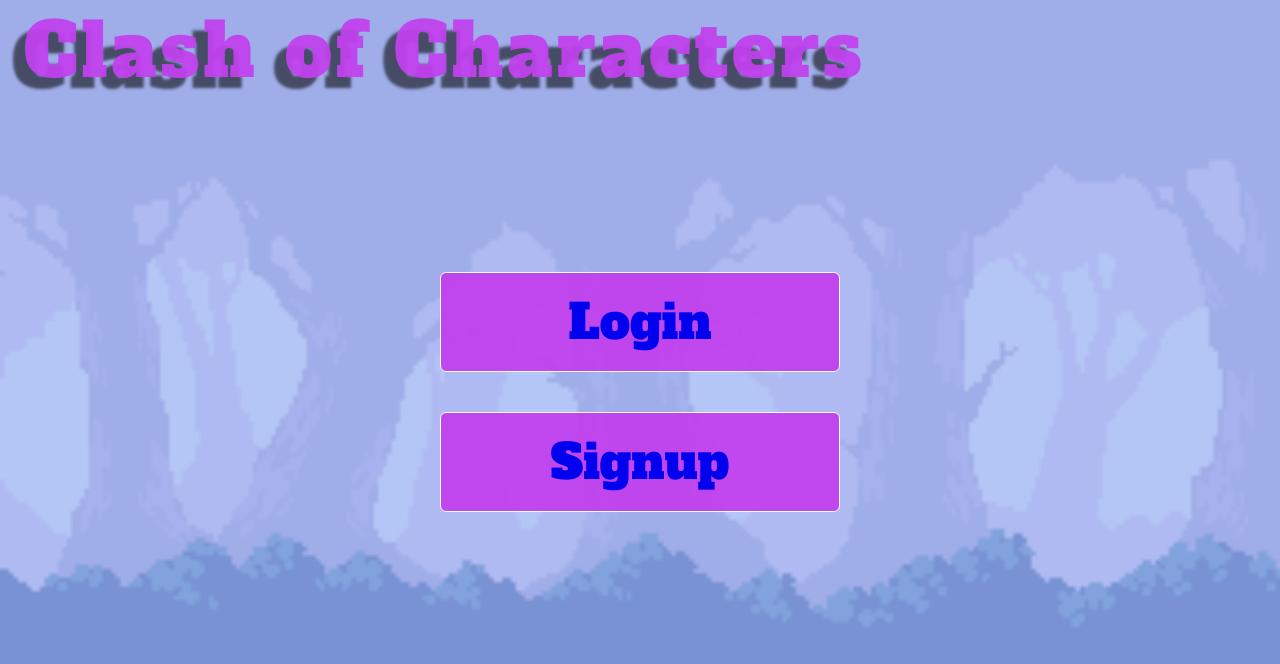
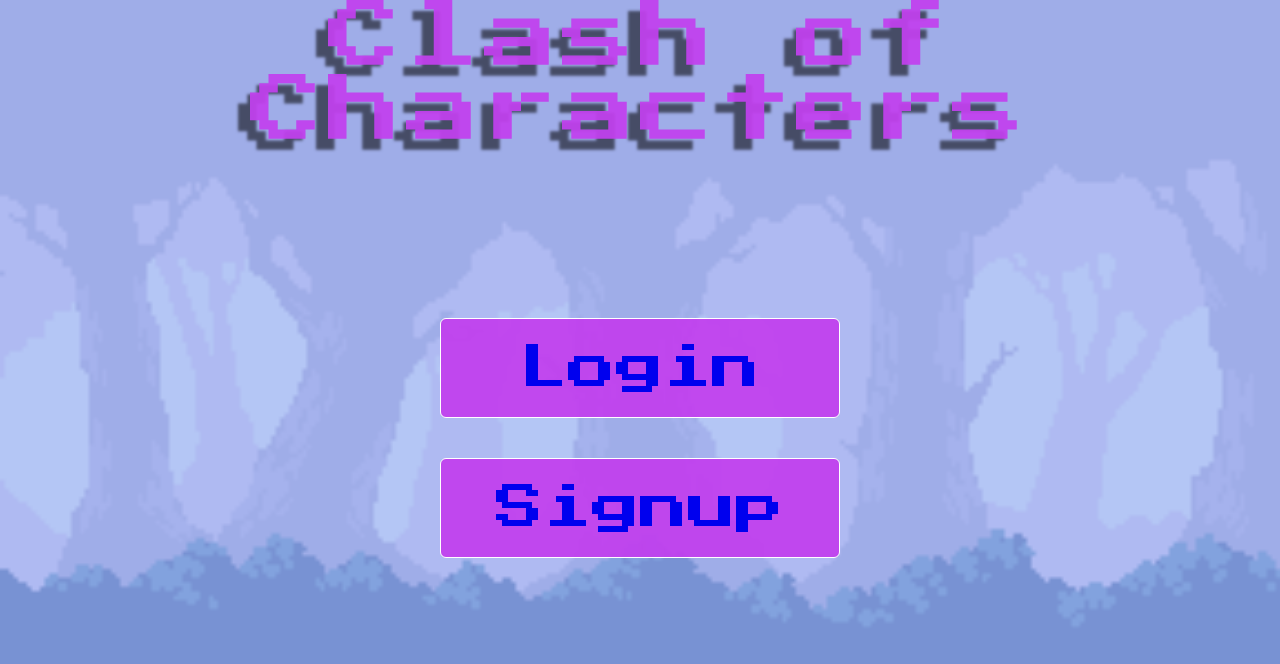
Before and after one commit to LilOTechGod/Clash-of-Characters, a React (Create React App) app in the folder client/: page / in a window 1280 px wide. Shown: the top 664 px of the page. Built offline with nearby package versions, Linux system fonts and the light colour scheme.

Commit message:
changed a couple fonts

```diff
--- a/client/src/components/BattleScreen/HealthBar/healthBar.css
+++ b/client/src/components/BattleScreen/HealthBar/healthBar.css
@@ -29,10 +29,13 @@
   .health {
     background-color: #0566fa;
     transition: 0.35s;
+    /* font-family: 'Press Start 2P', cursive; */
+
   }
   .info {
     display: flex;
     font-family: cursive;
+    /* font-family: 'Press Start 2P', cursive; */
     font-style: oblique;
     gap: 24px
   }
--- a/client/src/components/Endmenu/index.css
+++ b/client/src/components/Endmenu/index.css
@@ -19,7 +19,8 @@
     height: 100px;
     align-items: center;
     justify-content: center;
-    font-family: "Alfa Slab One", cursive;
+    font-family: 'Press Start 2P', cursive;
+    /* font-family: "Alfa Slab One", cursive; */
     }
 
     .end-button:hover {
--- a/client/src/components/Header/index.css
+++ b/client/src/components/Header/index.css
@@ -9,7 +9,7 @@
 }
 
 .clash-title {
-    font-family: "Alfa Slab One", cursive;
+    font-family: 'Press Start 2P', cursive;
     text-align: left;
     font-size: 74px;
     letter-spacing: 4px;
@@ -23,7 +23,8 @@
 }
 
 .logInOut {
-    font-family: "Alfa Slab One", cursive;
+    /* font-family: "Alfa Slab One", cursive; */
+    font-family: 'Press Start 2P', cursive;
     display: flex;
     border: 1px solid #fff;
     background-color: rgba(194, 63, 238, 0.93);
--- a/client/src/components/StartMenu/StartMenu.js
+++ b/client/src/components/StartMenu/StartMenu.js
@@ -14,7 +14,6 @@ export const StartMenu = () => {
             </button>
             <div className='bg2'>
                 <img src={BG} className='secondbg' alt="background-of-trees"></img>
-
             </div>
         </div>
     );
```
Also changed, not shown: client/src/components/StartMenu/index.css (line endings or trailing spaces).
